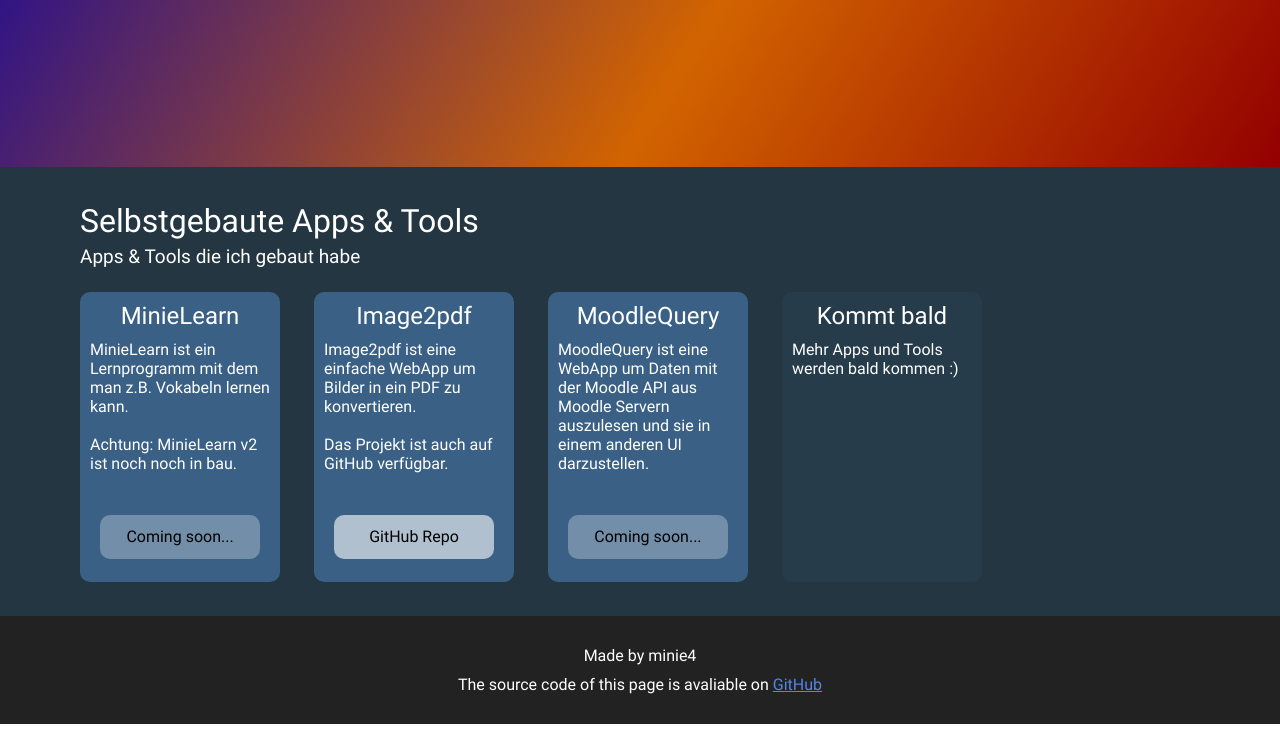
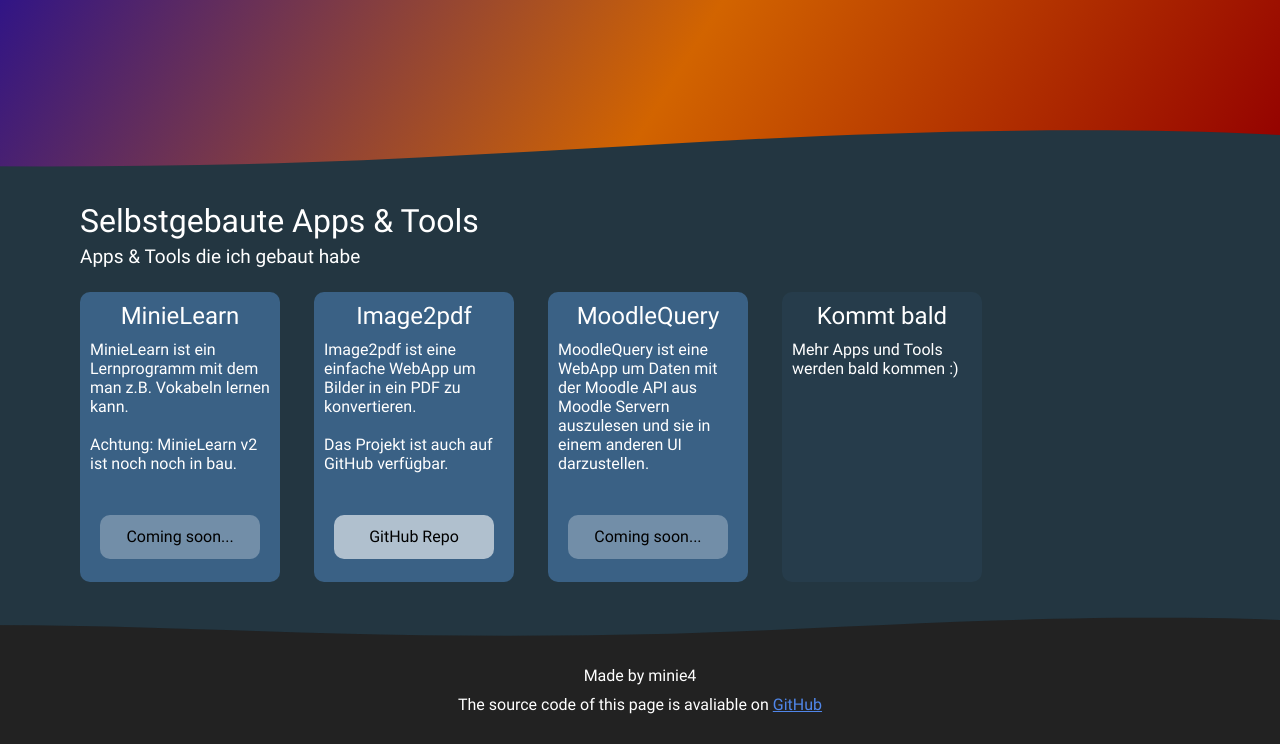
Before and after one commit to minie4/minie4de, a plain HTML site: page index.html in a window 1280 px wide. Shown: the part 353-1097 px from the top of the page. Drawn offline with Linux system fonts and the light colour scheme.

Commit message:
💄 🚧 Add waves

```diff
--- a/css/index.css
+++ b/css/index.css
@@ -92,6 +92,9 @@
     /* No padding for the Cards */
     padding-right: 0;
     padding-left: 0;
+
+    /* Padding for the wave */
+    padding-bottom: 50px;
 }
 
 /* Text */
@@ -181,3 +184,42 @@
         padding-right: 50px;
     }
 }
+
+/* Waves */
+.block {
+    position: relative;
+}
+
+.wave-1,
+.wave-2 {
+    position: absolute;
+    bottom: 0;
+    left: 0;
+    width: 100%;
+    overflow: hidden;
+    line-height: 0;
+    transform: rotate(180deg);
+}
+
+.wave-1 svg {
+    position: relative;
+    display: block;
+    width: calc(200% + 1.3px);
+    height: 40px;
+    transform: rotateY(180deg);
+}
+
+.wave-2 svg {
+    position: relative;
+    display: block;
+    width: calc(125% + 1.3px);
+    height: 20px;
+    transform: rotateY(180deg);
+}
+
+.wave-2 .shape-fill {
+    fill: #222222;
+}
+.wave-1 .shape-fill {
+    fill: #233641;
+}
--- a/css/navbar.css
+++ b/css/navbar.css
@@ -7,6 +7,7 @@
     position: fixed;
     top: 0;
     width: 100%;
+    z-index: 5;
 }
 
 body {
--- a/index.html
+++ b/index.html
@@ -57,7 +57,13 @@
             <img src="assets/github.svg" width="38px" height="38px" class="icon" alt="">
             <p>GitHub</p>
         </a>
+        <div class="wave-1">
+            <svg data-name="Layer 1" xmlns="http://www.w3.org/2000/svg" viewBox="0 0 1200 120" preserveAspectRatio="none">
+                <path d="M321.39,56.44c58-10.79,114.16-30.13,172-41.86,82.39-16.72,168.19-17.73,250.45-.39C823.78,31,906.67,72,985.66,92.83c70.05,18.48,146.53,26.09,214.34,3V0H0V27.35A600.21,600.21,0,0,0,321.39,56.44Z" class="shape-fill"></path>
+            </svg>
+        </div>
     </div>
+
 
     <div class="block appsandtools" id="appsandtools">
         <!-- Welcome text -->
@@ -98,6 +104,12 @@
                 <h2>Kommt bald</h2>
                 <p>Mehr Apps und Tools werden bald kommen :)</p>
             </div>
+
+            <div class="wave-2">
+                <svg data-name="Layer 1" xmlns="http://www.w3.org/2000/svg" viewBox="0 0 1200 120" preserveAspectRatio="none">
+                    <path d="M321.39,56.44c58-10.79,114.16-30.13,172-41.86,82.39-16.72,168.19-17.73,250.45-.39C823.78,31,906.67,72,985.66,92.83c70.05,18.48,146.53,26.09,214.34,3V0H0V27.35A600.21,600.21,0,0,0,321.39,56.44Z" class="shape-fill"></path>
+                </svg>
+            </div>
         </div>
     </div>
 
```
